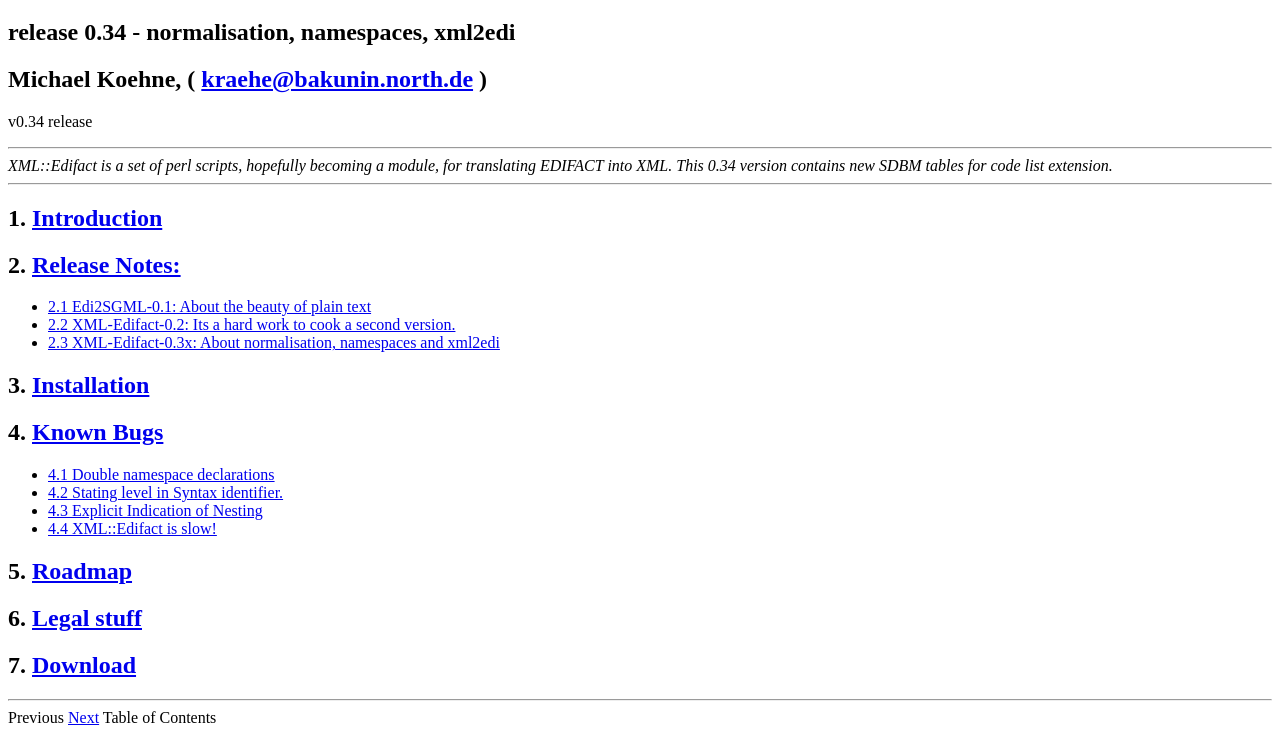
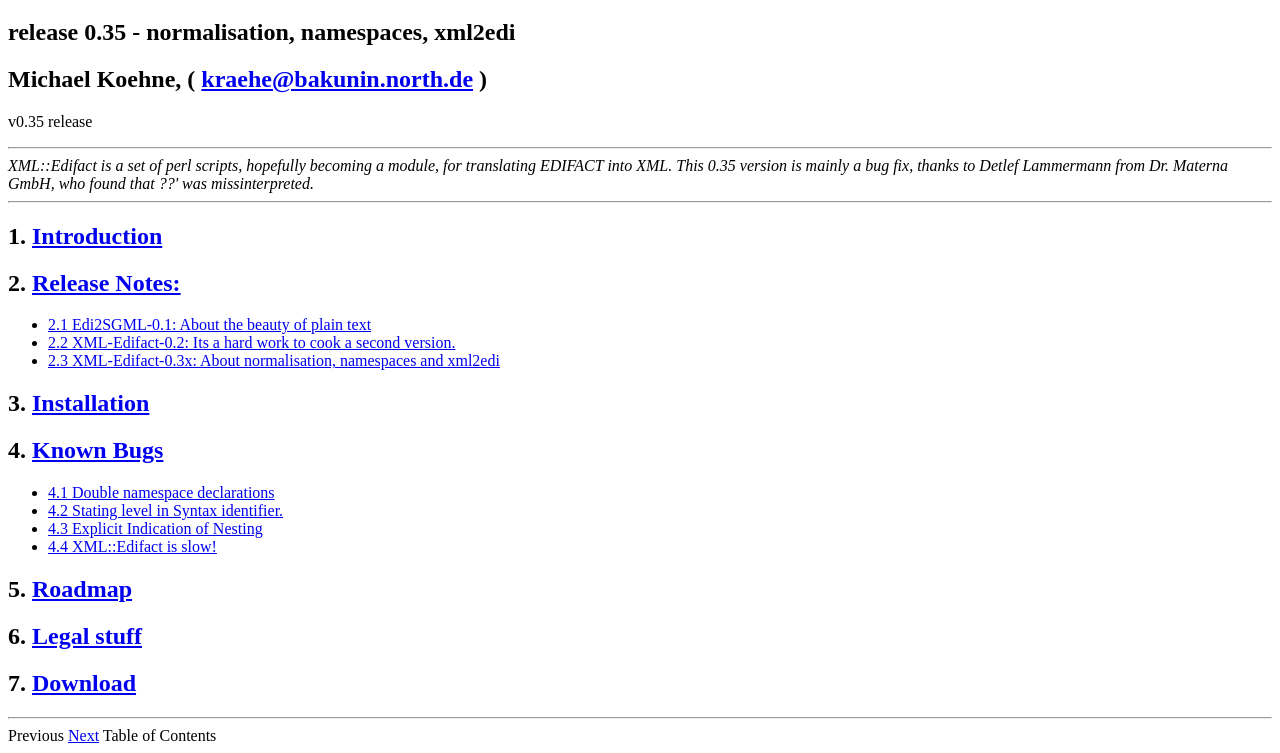
Before and after one commit to gitpan/XML-Edifact, a plain HTML site: page doc/XML-Edifact.html in a window 1280 px wide. Shown: the part 97-850 px from the top of the page. Drawn offline with Linux system fonts and the light colour scheme.

Commit message:
Import of KRAEHE/XML-Edifact-0.35 from CPAN.
gitpan-cpan-distribution: XML-Edifact
gitpan-cpan-version:      0.35
gitpan-cpan-path:         KRAEHE/XML-Edifact-0.35.tar.gz
gitpan-cpan-author:       KRAEHE
gitpan-cpan-maturity:     released

```diff
--- a/doc/XML-Edifact.html
+++ b/doc/XML-Edifact.html
@@ -10,13 +10,14 @@ Table of Contents
 <HR>
 <H1>       <CODE>XML::Edifact</CODE> - an approach towards <CODE>XML/EDI</CODE> as a prototype in perl</H1>
 
-<H2>    release 0.34 - normalisation, namespaces, xml2edi</H2>
+<H2>    release 0.35 - normalisation, namespaces, xml2edi</H2>
 <H2>Michael Koehne,
 (
-<A HREF="mailto:kraehe@bakunin.north.de">kraehe@bakunin.north.de</A> )</H2> v0.34 release
+<A HREF="mailto:kraehe@bakunin.north.de">kraehe@bakunin.north.de</A> )</H2> v0.35 release
 <P><HR><EM>     XML::Edifact is a set of perl scripts, hopefully becoming a
-        module, for translating EDIFACT into XML. This 0.34 version
-        contains new SDBM tables for code list extension.</EM><HR></P>
+        module, for translating EDIFACT into XML. This 0.35 version
+        is mainly a bug fix, thanks to Detlef Lammermann from Dr.
+        Materna GmbH, who found that ??' was missinterpreted.</EM><HR></P>
 <P>
 <H2><A NAME="toc1">1.</A> <A HREF="XML-Edifact-1.html">Introduction</A></H2>
 
```
Also changed, not shown: doc/XML-Edifact-1.html (+1 -1 lines), doc/XML-Edifact-2.html (+2 -0 lines), code_lists/teleord.txt, doc/XML-Edifact.txt, 5 other files.
